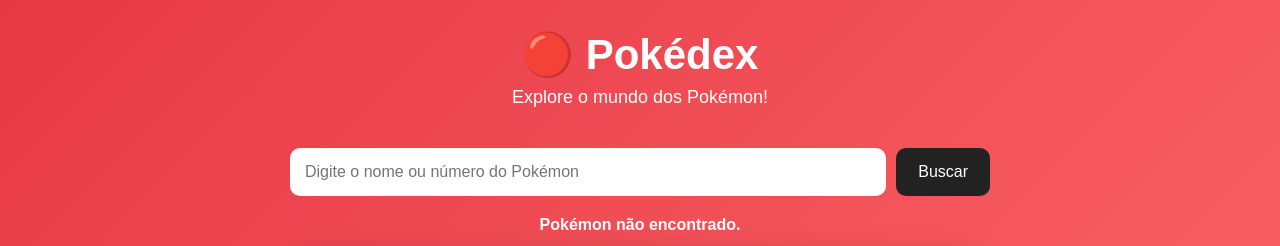
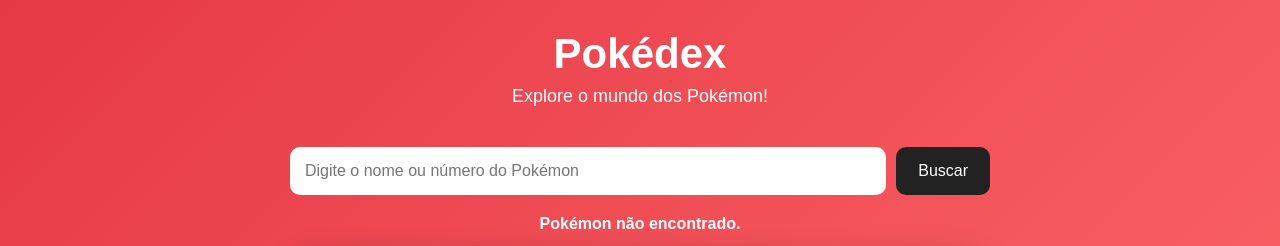
Before and after one commit to laracarvalhodebarros/Pokedex, a plain HTML site: page index.html in a window 1280 px wide. Shown: the top 246 px of the page. Drawn offline with Linux system fonts and the light colour scheme; no server answers.

Commit message:
Fix HTML formatting and structure

```diff
--- a/index.html
+++ b/index.html
@@ -13,7 +13,7 @@
 <body>
 
     <header>
-        <h1>🔴 Pokédex</h1>
+        <h1> Pokédex</h1>
         <p>Explore o mundo dos Pokémon!</p>
     </header>
 
```
